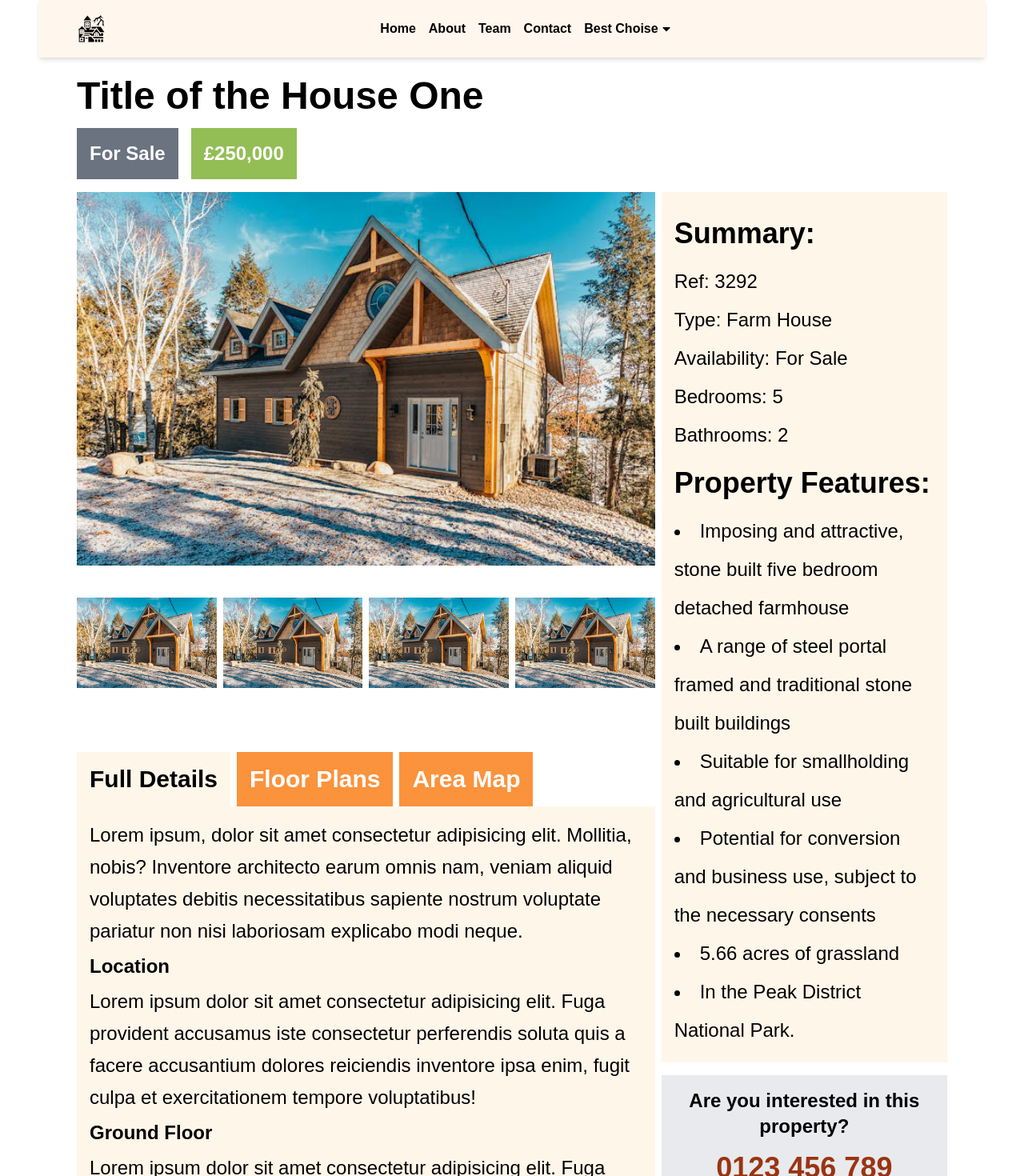
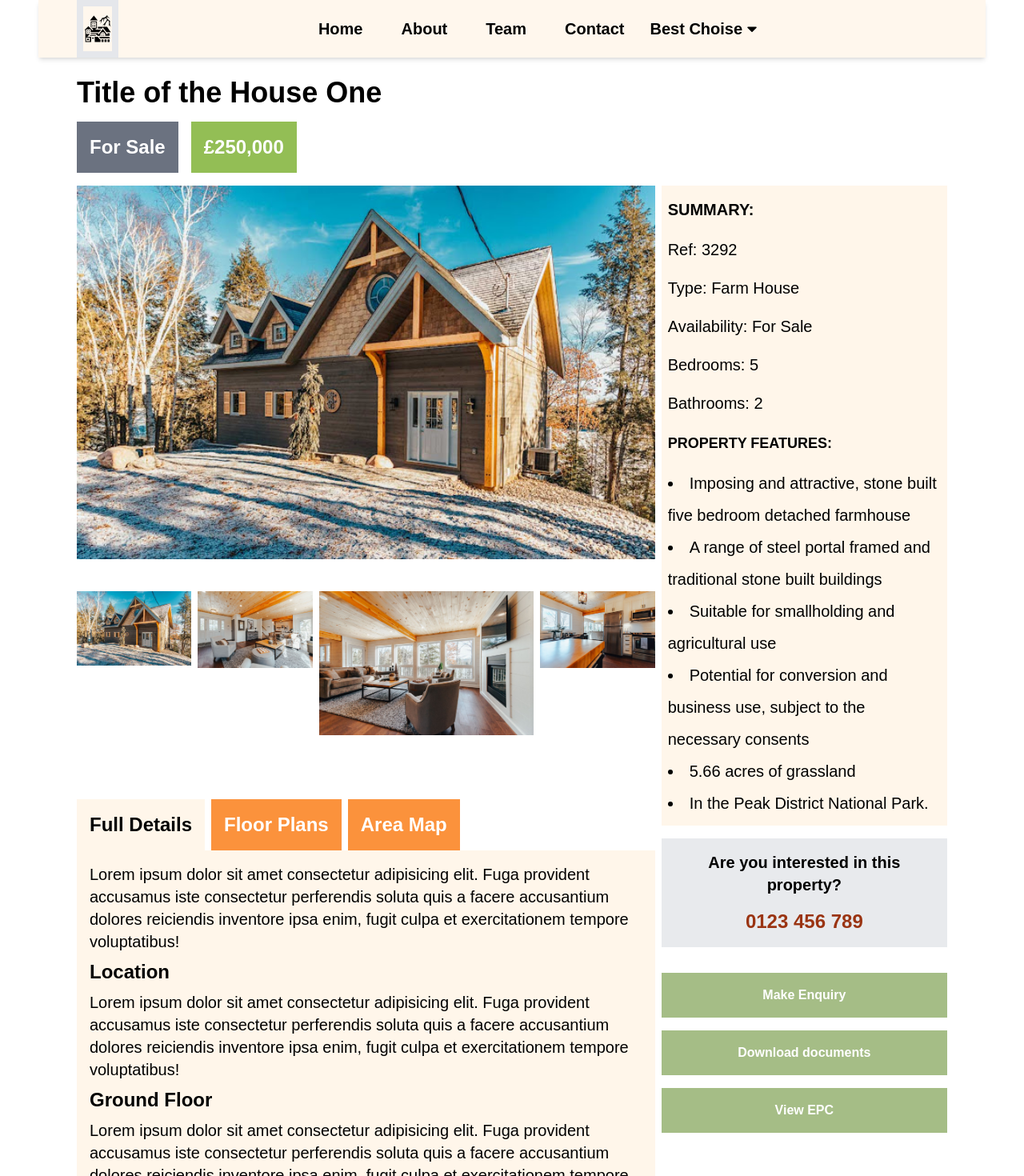
Before and after one commit to ch13Nataliia/houses-app, a React (Vite) app: page /houseone in a window 1280 px wide. Shown: the top 1470 px of the page at 80% size. Built offline with nearby package versions, Linux system fonts and the light colour scheme.

Commit message:
added img

```diff
--- a/src/components/Navbar/Header.jsx
+++ b/src/components/Navbar/Header.jsx
@@ -24,18 +24,22 @@ function Header() {
   return (
     <>
       <div className="shadow-md bg-orange-50 ">
-        <div className="container py-3 sm:py-0 flex flex-row justify-between">
-          <div className="flex items-center justify-between">
-            <a href="/">
+        <div className="container py-3 sm:py-0 flex flex-row justify-between ">
+
+          <div className="flex items-center justify-between border-8">
+          <div>
+               <a href="/">
               <GiSpookyHouse className="text-4xl" />
             </a>
           </div>
+
+          </div>
           {/* menucsection */}
-          <div className="flex items-center justify-between gap-4 font-semibold">
+          <div className="flex items-center justify-between gap-4 font-semibold text-xl">
             <ul className="hidden sm:flex items-center gap-4">
               {Menu.map((menu) => (
-                <li key={menu.id}>
-                  <a href={menu.link}>{menu.name}</a>
+                <li key={menu.id} >
+                  <a href={menu.link} className='inline-block py-4 px-4 hover:text-primary duration-200'>{menu.name}</a>
                 </li>
               ))}
               <li className="group relative cursor-pointer">
--- a/src/components/Testimonials/Testimaonials.jsx
+++ b/src/components/Testimonials/Testimaonials.jsx
@@ -74,7 +74,7 @@ function Testimaonials() {
             What our clients sais
           </p>{' '}
           <h2 className="text-3xl font-bold text-orange-800">Best Choice</h2>
-          <p className="text-md text-gray-500">
+          <p className="lg:text-2xl sm:text-xl  text-gray-500">
             Lorem, ipsum dolor sit amet consectetur adipisicing elit. Expedita
             quam eligendi voluptatibus debitis harum provident quibusdam saepe
             aut optio reprehenderit, possimus numquam rem soluta eos dolorum
--- a/src/pages/AboutUs.jsx
+++ b/src/pages/AboutUs.jsx
@@ -20,7 +20,7 @@ function AboutUs() {
           <div className="opacity-70">
             <img src={Img1} alt="" className="rounded-md" />
           </div>
-          <div className="text-xl justify-center text-center">
+          <div className="lg:text-2xl sm:text-xl  justify-center text-center">
             <p className="my-8 text-gray-500">
               Lorem ipsum dolor, sit amet consectetur adipisicing elit. Esse
               itaque molestiae deserunt illo facere expedita culpa neque
--- a/src/pages/HouseOne.jsx
+++ b/src/pages/HouseOne.jsx
@@ -1,13 +1,15 @@
 import Img1 from '../assets/housesImg/house1.jpg';
+import Img2 from '../assets/housesImg/houseOne/houseOne1.jpg';
+import Img3 from '../assets/housesImg/houseOne/houseOne2.jpg';
+import Img4 from '../assets/housesImg/houseOne/houseOne4.jpg';
 
 function HouseOne() {
-
   return (
     <div className=" mb-4 container ">
       {/* title section */}
 
       <div className="flex flex-col gap-4 mt-6 mb-4">
-        <h1 className="text-5xl font-bold">Title of the House One</h1>
+        <h1 className="text-4xl font-bold">Title of the House One</h1>
         <div className="flex gap-4 ">
           <button className="bg-gray-500 text-white w-fil p-4 text-2xl font-bold">
             For Sale
@@ -30,26 +32,26 @@ function HouseOne() {
                 <img src={Img1} alt="" width="full" height="30%" />
               </li>
               <li>
-                <img src={Img1} alt="" width="full" height="20%" />
+                <img src={Img2} alt="" width="full" height="20%" />
               </li>
               <li>
-                <img src={Img1} alt="" width="full" height="20%" />
+                <img src={Img3} alt="" width="full" height="20%" />
               </li>
               <li>
-                <img src={Img1} alt="" width="full" height="20%" />
+                <img src={Img4} alt="" width="full" height="20%" />
               </li>
             </ul>
           </div>
 
           <div className="mt-20" id="tab_menu">
             <div className="flex gap-2 w-fit" id="tabs_titles">
-              <div className=" bg-orange-100/50 font-bold lg:text-3xl sm:text-2xl p-4 cursor-pointer ">
+              <div className=" bg-orange-100/50 font-bold lg:text-2xl sm:text-xl p-4 cursor-pointer ">
                 Full Details
               </div>
-              <div className=" bg-orange-400 text-white  font-bold lg:text-3xl sm:text-2xl p-4 cursor-pointer">
+              <div className=" bg-orange-400 text-white  font-bold lg:text-2xl sm:text-xl p-4 cursor-pointer">
                 Floor Plans
               </div>
-              <div className=" bg-orange-400 text-white font-bold lg:text-3xl sm:text-2xl p-4 cursor-pointer">
+              <div className=" bg-orange-400 text-white font-bold lg:text-2xl sm:text-xl p-4 cursor-pointer">
                 Area Map
               </div>
             </div>
@@ -58,28 +60,28 @@ function HouseOne() {
               className="flex flex-col gap-2 p-4 bg-orange-100/50 "
               id="tab_content"
             >
-              <p className="text-2xl leading-10">
-                Lorem ipsum, dolor sit amet consectetur adipisicing elit.
-                Mollitia, nobis? Inventore architecto earum omnis nam, veniam
-                aliquid voluptates debitis necessitatibus sapiente nostrum
-                voluptate pariatur non nisi laboriosam explicabo modi neque.
+              <p className="lg:text-xl sm:text-lg leading-10">
+                Lorem ipsum dolor sit amet consectetur adipisicing elit. Fuga
+                provident accusamus iste consectetur perferendis soluta quis a
+                facere accusantium dolores reiciendis inventore ipsa enim, fugit
+                culpa et exercitationem tempore voluptatibus!
               </p>
               <h2 className="text-2xl font-bold">Location</h2>
-              <p className="text-2xl leading-10">
+              <p className="lg:text-xl sm:text-lg leading-10">
                 Lorem ipsum dolor sit amet consectetur adipisicing elit. Fuga
                 provident accusamus iste consectetur perferendis soluta quis a
                 facere accusantium dolores reiciendis inventore ipsa enim, fugit
                 culpa et exercitationem tempore voluptatibus!
               </p>
               <h2 className="text-2xl font-bold">Ground Floor</h2>
-              <p className="text-2xl leading-10">
+              <p className="lg:text-xl sm:text-lgleading-10">
                 Lorem ipsum dolor sit amet consectetur adipisicing elit. Fuga
                 provident accusamus iste consectetur perferendis soluta quis a
                 facere accusantium dolores reiciendis inventore ipsa enim, fugit
                 culpa et exercitationem tempore voluptatibus!
               </p>
               <h2 className="text-2xl font-bold">First Floor</h2>
-              <p className="text-2xl leading-10">
+              <p className="lg:text-xl sm:text-lg leading-10">
                 Lorem ipsum dolor sit amet consectetur adipisicing elit. Fuga
                 provident accusamus iste consectetur perferendis soluta quis a
                 facere accusantium dolores reiciendis inventore ipsa enim, fugit
@@ -90,7 +92,7 @@ function HouseOne() {
                 veniam, quas nam nostrum.
               </p>
               <h2 className="text-2xl font-bold">Externally</h2>
-              <p className="text-2xl leading-10">
+              <p className="lg:text-xl sm:text-lg leading-10">
                 Lorem ipsum dolor sit amet consectetur adipisicing elit. Fuga
                 provident accusamus iste consectetur perferendis soluta quis a
                 facere accusantium dolores reiciendis inventore ipsa enim, fugit
@@ -104,22 +106,22 @@ function HouseOne() {
           </div>
         </div>
 
-        <div className=" flex flex-col gap-4 leading-loose text-2xl ">
-          <div className="bg-orange-100/50 p-4">
-            <h2 className="lg:text-4xl sm:text-3xl lg:text-left sm:text-center font-bold mt-4 mb-4">
+        <div className=" flex flex-col gap-4  ">
+          <div className="bg-orange-100/50 p-2">
+            <h2 className="uppercase sm:text-xl lg:text-left sm:text-center  font-bold mt-2 mb-4">
               Summary:
             </h2>
-            <ul>
+            <ul className="lg:text-xl sm:text-lg lg:leading-loose md:leading-10 flex flex-col gap-2">
               <li>Ref: 3292</li>
               <li>Type: Farm House</li>
               <li>Availability: For Sale</li>
               <li>Bedrooms: 5</li>
               <li>Bathrooms: 2</li>
             </ul>
-            <h2 className="lg:text-4xl  sm:text-3xl lg:text-left sm:text-center  font-bold mt-4 mb-4">
+            <h2 className="uppercase sm:text-lg lg:text-left sm:text-center  font-bold mt-4 mb-4">
               Property Features:
             </h2>
-            <div className="text-2xl lg:leading-loose md:leading-10	 	">
+            <div className="lg:text-xl sm:text-lg lg:leading-loose md:leading-10	 	">
               <li>
                 Imposing and attractive, stone built five bedroom detached
                 farmhouse
@@ -140,9 +142,9 @@ function HouseOne() {
             </div>
           </div>
 
-          <div className=" flex flex-col text-2xl font-bold bg-gray-300/50 p-4 gap-4 sm:text-center ">
+          <div className=" flex flex-col lg:text-xl sm:text-lg font-bold bg-gray-300/50 p-4 gap-4 sm:text-center ">
             <h2>Are you interested in this property?</h2>
-            <p className="text-orange-800 text-4xl">0123 456 789</p>
+            <p className="text-orange-800 text-2xl">0123 456 789</p>
           </div>
           <div className="flex flex-col gap-4 mt-4">
             <div className="bg-lime-700/50 text-white text-center font-bold p-4 cursor-pointer">
--- a/src/pages/Properties.jsx
+++ b/src/pages/Properties.jsx
@@ -86,8 +86,8 @@ function Properties() {
             data-aos="zoom-in"
             className="text-center mb-20 max-w-[800px] mx-auto"
           >
-            <h1 className="text-5xl font-bold p-6">Properties for Sale</h1>
-            <p className="lg:text-3xl sm:text-xl text-gray-500 ">
+            <h1 className="text-4xl font-bold p-6">Properties for Sale</h1>
+            <p className="lg:text-2xl text-gray-500 ">
               Lorem ipsum dolor sit amet consectetur adipisicing elit. Enim
               eligendi rerum dolore et soluta! Voluptates laudantium, quo
               pariatur veritatis explicabo, debitis cupiditate aperiam, in
@@ -111,7 +111,7 @@ function Properties() {
                   <img src={data.img} alt="photos" />
                 </div>
                 <div className=" text-center p-4 ">
-                  <h2 className="text-2xl font-bold uppercase">{data.title}</h2>
+                  <h2 className="text-2xl font-bold uppercase p-4">{data.title}</h2>
                   <p>{data.description}</p>
                   <button
                     onClick={() => {}}
@@ -160,22 +160,22 @@ function Properties() {
                     <div className="space-y-6">
                       <div className="flex items-center gap-4">
                         <FaHouseUser className="text-4xl h-12 w-12 shadow-sm p-4 rounded-full bg-violet-100" />
-                        <p>Houses</p>
+                        <a href='/properties'>Houses</a>
                       </div>
                       <div className="flex items-center gap-4">
                         <MdBedroomParent className="text-4xl h-12 w-12 shadow-sm p-4 rounded-full bg-orange-100" />
-                        <p>Rooms</p>
+                        <a href='/rooms'>Rooms</a>
                       </div>
                     </div>
 
                     <div className="space-y-6">
                       <div className="flex items-center gap-4">
                         <MdApartment className="text-4xl h-12 w-12 shadow-sm p-4 rounded-full bg-green-100" />
-                        <p>Apartments</p>
+                        <a href='/team'>Team</a>
                       </div>
                       <div className="flex items-center gap-4">
                         <FaCircleQuestion className="text-4xl h-12 w-12 shadow-sm p-4 rounded-full bg-yellow-100" />
-                        <p>Foods</p>
+                        <a href='/contact'>Questions</a>
                       </div>
                     </div>
                   </div>
```
